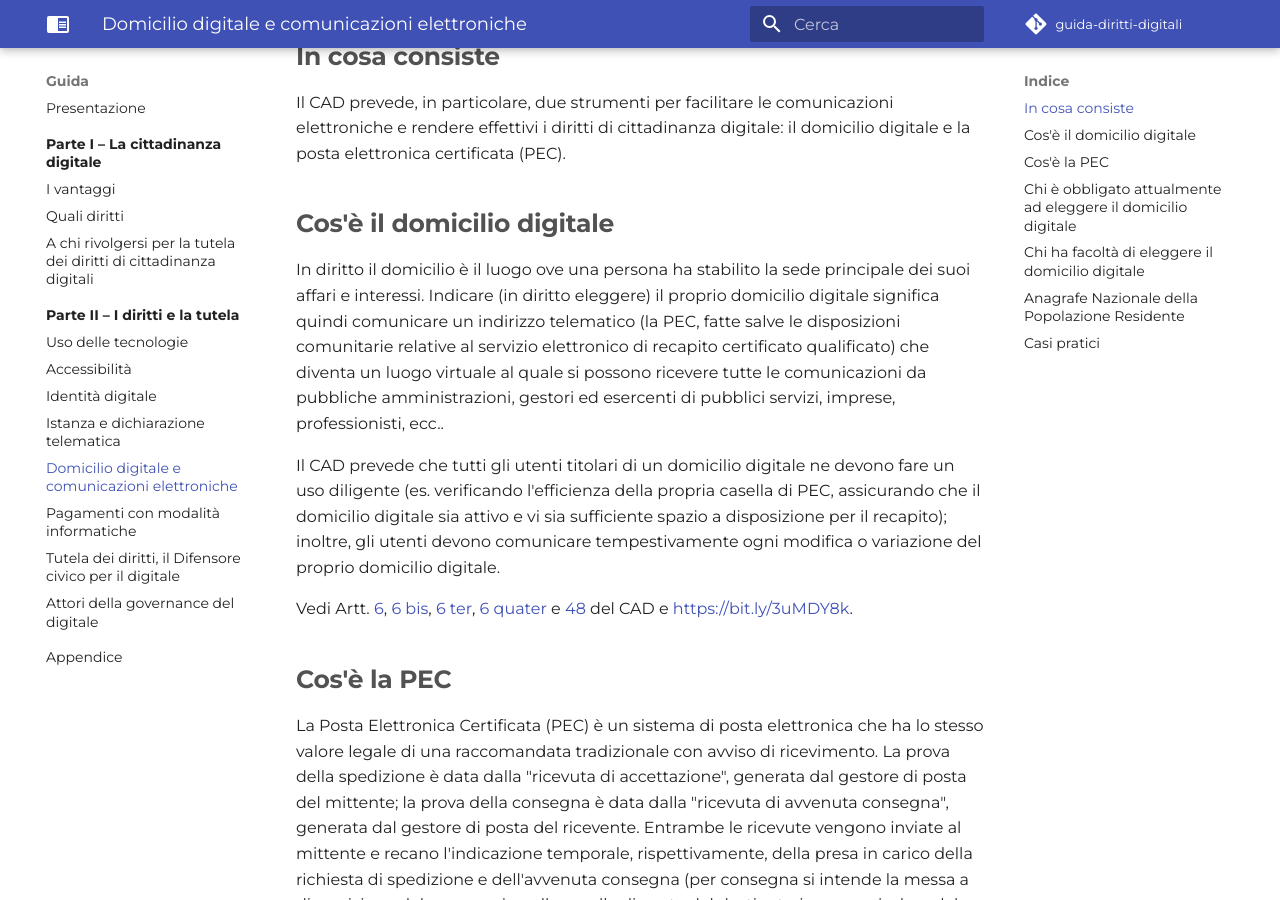
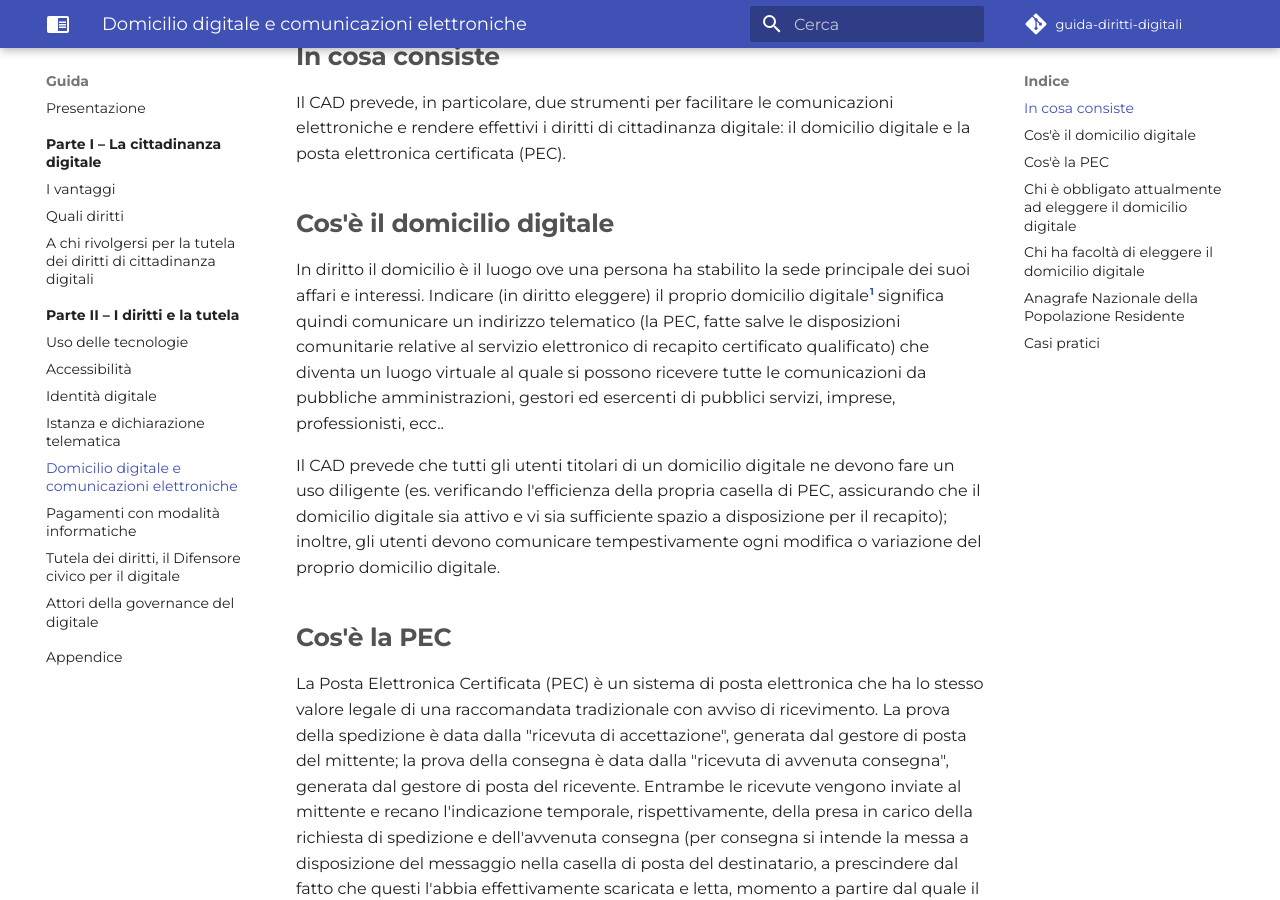
Before and after one commit to ondata/guida-diritti-cittadinanza-digitali, an MkDocs documentation site: the page built from docs/parte-seconda/domicilio-digitale-e-comunicazioni-elettroniche.md, in a window 1280 px wide and 900 px high, scrolled down 281 px. Built offline with MkDocs 1.6.1 and Material for MkDocs 9.7.7, drawn with Linux system fonts in a browser that asks for light colours; comment, search, counter and statistics services are not loaded; some of the changed text lies outside the part shown.

Commit message:
ristrutturazione note

```diff
--- a/docs/parte-seconda/domicilio-digitale-e-comunicazioni-elettroniche.md
+++ b/docs/parte-seconda/domicilio-digitale-e-comunicazioni-elettroniche.md
@@ -12,11 +12,9 @@ effettivi i diritti di cittadinanza digitale: il domicilio digitale e la posta e
 
 ## Cos'è il domicilio digitale
 
-In diritto il domicilio è il luogo ove una persona ha stabilito la sede principale dei suoi affari e interessi. Indicare (in diritto eleggere) il proprio domicilio digitale significa quindi comunicare un indirizzo telematico (la PEC, fatte salve le disposizioni comunitarie relative al servizio elettronico di recapito certificato qualificato) che diventa un luogo virtuale al quale si possono ricevere tutte le comunicazioni da pubbliche amministrazioni, gestori ed esercenti di pubblici servizi, imprese, professionisti, ecc..
+In diritto il domicilio è il luogo ove una persona ha stabilito la sede principale dei suoi affari e interessi. Indicare (in diritto eleggere) il proprio domicilio digitale[^0] significa quindi comunicare un indirizzo telematico (la PEC, fatte salve le disposizioni comunitarie relative al servizio elettronico di recapito certificato qualificato) che diventa un luogo virtuale al quale si possono ricevere tutte le comunicazioni da pubbliche amministrazioni, gestori ed esercenti di pubblici servizi, imprese, professionisti, ecc..
 
 Il CAD prevede che tutti gli utenti titolari di un domicilio digitale ne devono fare un uso diligente (es. verificando l'efficienza della propria casella di PEC, assicurando che il domicilio digitale sia attivo e vi sia sufficiente spazio a disposizione per il recapito); inoltre, gli utenti devono comunicare tempestivamente ogni modifica o variazione del proprio domicilio digitale.
-
-Vedi Artt. [6](https://www.normattiva.it/uri-res/N2Ls?urn:nir:stato:decreto.legislativo:2005-03-07;82!vig~art6), [6 bis](https://www.normattiva.it/uri-res/N2Ls?urn:nir:stato:decreto.legislativo:2005-03-07;82!vig~art6bis), [6 ter](https://www.normattiva.it/uri-res/N2Ls?urn:nir:stato:decreto.legislativo:2005-03-07;82!vig~art6ter), [6 quater](https://www.normattiva.it/uri-res/N2Ls?urn:nir:stato:decreto.legislativo:2005-03-07;82!vig~art6quater) e [48](https://www.normattiva.it/uri-res/N2Ls?urn:nir:stato:decreto.legislativo:2005-03-07;82!vig~art48) del CAD e <https://bit.ly/3uMDY8k>.
 
 ## Cos'è la PEC
 
```
Also changed, not shown: other parts of docs/parte-seconda/domicilio-digitale-e-comunicazioni-elettroniche.md (+1 -0 lines).
